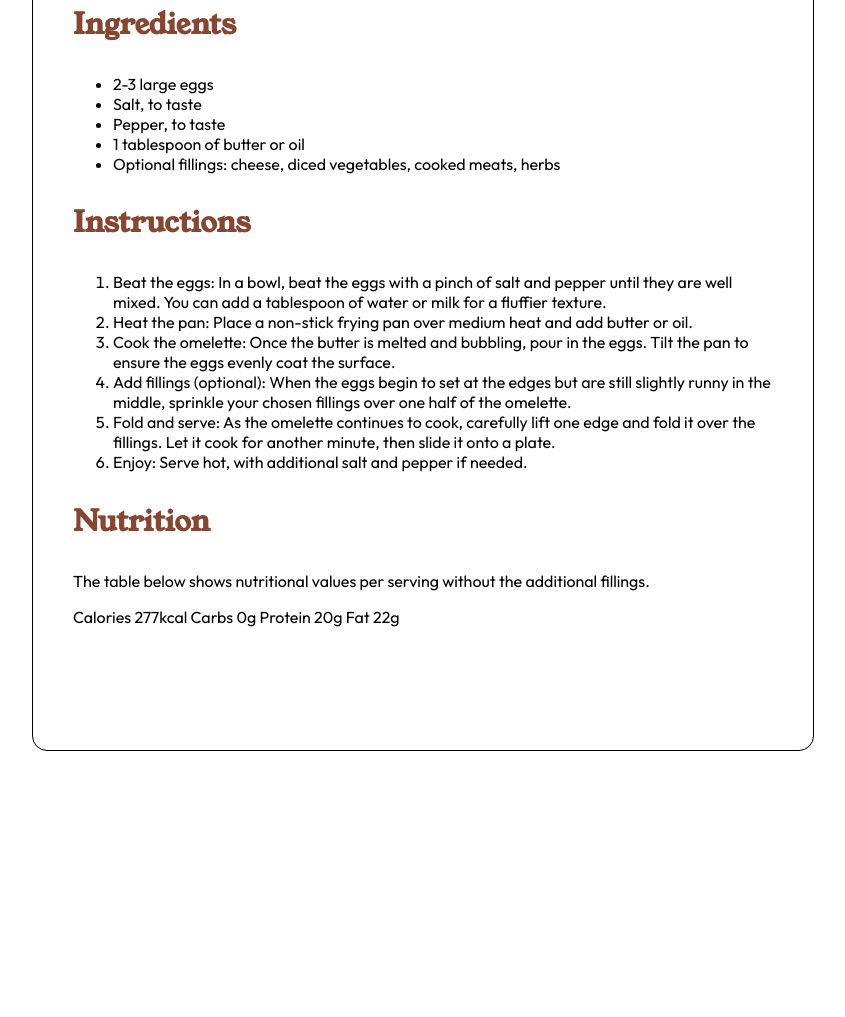
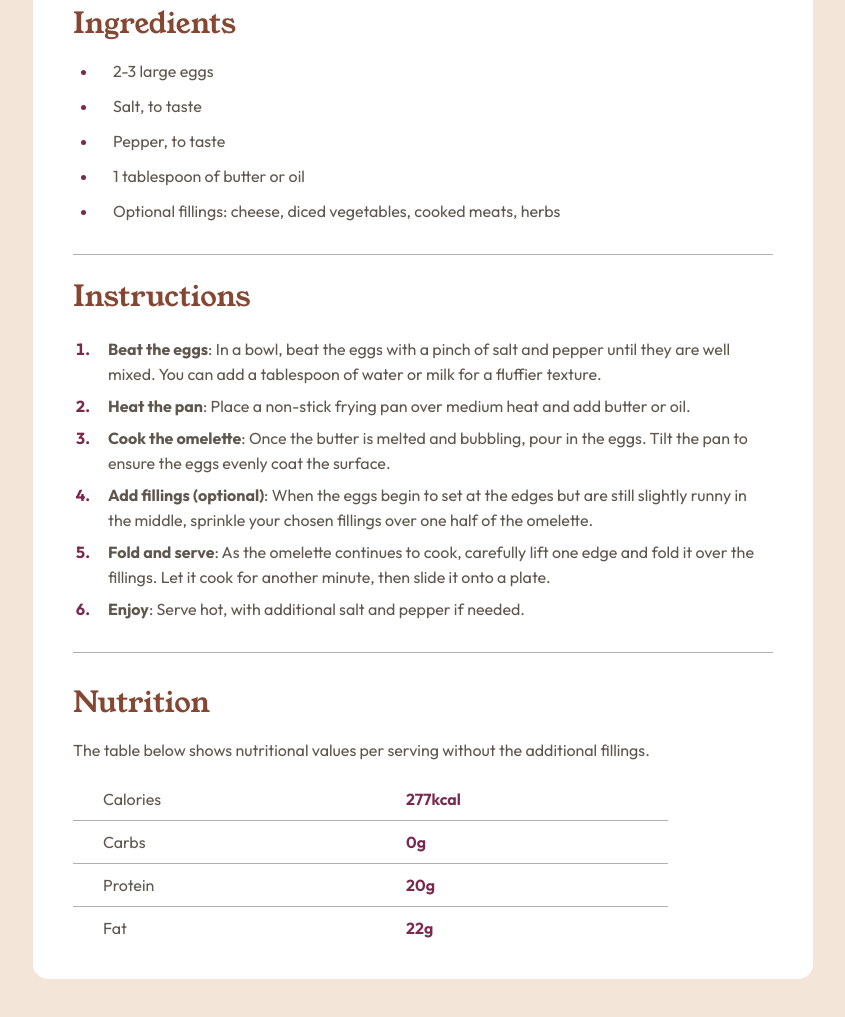
Before and after one commit to danielseverian/Recipe-Page, a plain HTML site: page index.html in a window 1280 px wide. Shown: the part 831-1848 px from the top of the page, without its empty margins (217-1062 px from the left). Before the commit the page ends 1682 px from the top, so only its background shows below. Drawn offline with Linux system fonts and the light colour scheme.

Commit message:
second part

```diff
--- a/CSS/styles.css
+++ b/CSS/styles.css
@@ -4,18 +4,20 @@ body {
     box-sizing: border-box;
     font-family: "Outfit";
     font-size: 16px;
+    background-color: hsl(30, 54%, 90%);
+    color: hsl(30, 10%, 34%);
 }
 
 .container {
     width: 700px;
-    height: 1400px;
+    height: 1630px;
     margin: 100px auto;
-    border: 1px solid black;
     border-radius: 15px;
     padding: 40px;
     display: flex;
     flex-direction: column;
     align-items: center;
+    background-color: #fff;
 }
 
 .image-container img {
@@ -27,6 +29,7 @@ header h2 {
     font-family: "Young serif";
     font-size: 2.4rem;
     margin-bottom: 10px;
+    color: hsl(24, 5%, 18%);
 }
 
 header p {
@@ -71,4 +74,113 @@ header p {
     color: hsl(14, 45%, 36%);
     font-family: "Young serif";
     font-size: 1.8rem;
+    font-weight: 400;
 }
+
+.ingredients {
+    border-bottom: 1px ridge rgb(177, 176, 176);
+}
+
+.ingredients ul {
+    margin-top: 0;
+    padding-left: 25px;
+    line-height: 35px;
+    margin-bottom: 25px;
+}
+
+.ingredients li {
+    padding-left: 15px;
+}
+
+.ingredients li::marker {
+    color: hsl(332, 51%, 32%);
+}
+
+.ingredients h3 {
+    margin-bottom: 10px;
+}
+
+.instructions {
+    line-height: 25px;
+    border-bottom: 1px ridge rgb(177, 176, 176);
+}
+
+.instructions ol {
+    padding-left: 20px;
+    margin-bottom: 30px;
+}
+
+.instructions li::marker {
+    color: hsl(332, 51%, 32%);
+    font-weight: bold;
+}
+
+.instructions li {
+    padding-left: 15px;
+    margin-bottom: 7px;
+}
+
+.nutrition {
+    margin-top: 0;
+    display: flex;
+    flex-direction: column;
+}
+
+.nutrition h3 {
+    margin-bottom: 17px;
+}
+
+.nutrition p {
+    margin-top: 0;
+}
+
+.table {
+    line-height: 40px;
+    border-collapse: collapse;
+    width: 85%
+}
+
+tr:nth-child(2) {
+    border-bottom: 1px ridge rgb(177, 176, 176);
+ }
+
+ tr:nth-child(3)  {
+    border-bottom: 1px ridge rgb(177, 176, 176);
+ }
+
+ tr:nth-child(4)  {
+    border-bottom: 1px ridge rgb(177, 176, 176);
+ }
+
+td {
+    padding-left: 30px;
+}
+
+.num-color {
+    color: hsl(332, 51%, 32%);
+    font-weight: 650;
+}
+
+
+@media (max-width: 600px) {
+    .container {
+        width: 400px;
+        height: 1950px;
+        padding: 0;
+        border-radius: 0;
+    }
+
+    header h2 {
+        font-size: 2rem;
+    }
+
+    .image-container img {
+        width: 100%;
+        border-radius: 0;
+    }
+
+    .content {
+        padding-left: 30px;
+        padding-right: 30px;
+    }
+}
--- a/index.html
+++ b/index.html
@@ -49,36 +49,45 @@
       <div class="instructions">
         <h3 class="title">Instructions</h3>
         <ol>
-          <li>Beat the eggs: In a bowl, beat the eggs with a pinch of salt and pepper until they are well mixed.
+          <li><span class="bold">Beat the eggs</span>: In a bowl, beat the eggs with a pinch of salt and pepper until they are well mixed.
             You can add a tablespoon of water or milk for a fluffier texture.</li>
-          <li>Heat the pan: Place a non-stick frying pan over medium heat and add butter or oil.
+          <li><span class="bold">Heat the pan</span>: Place a non-stick frying pan over medium heat and add butter or oil.
           </li>
-          <li>Cook the omelette: Once the butter is melted and bubbling, pour in the eggs. Tilt the pan to ensure
+          <li><span class="bold">Cook the omelette</span>: Once the butter is melted and bubbling, pour in the eggs. Tilt the pan to ensure
             the eggs evenly coat the surface.</li>
-          <li> Add fillings (optional): When the eggs begin to set at the edges but are still slightly runny in the
+          <li><span class="bold">Add fillings (optional)</span>: When the eggs begin to set at the edges but are still slightly runny in the
             middle, sprinkle your chosen fillings over one half of the omelette.</li>
-          <li>Fold and serve: As the omelette continues to cook, carefully lift one edge and fold it over the
+          <li><span class="bold">Fold and serve</span>: As the omelette continues to cook, carefully lift one edge and fold it over the
             fillings. Let it cook for another minute, then slide it onto a plate.</li>
-          <li>Enjoy: Serve hot, with additional salt and pepper if needed.</li>
+          <li><span class="bold">Enjoy</span>: Serve hot, with additional salt and pepper if needed.</li>
         </ol>
       </div>
       <div class="nutrition">
         <h3 class="title">Nutrition</h3>
         <p> The table below shows nutritional values per serving without the additional fillings.</p>
-        <table>
+      <table class="table">
+          <tr class="tr">
+              <th></th>
+              <th></th>
+          </tr>
+          <tr class="tr">
+              <td>Calories</td>
+              <td class="num-color">277kcal</td>
+          </tr>
+          <tr class="tr">
+              <td> Carbs</td>
+              <td class="num-color">0g</td>
+          </tr>
+          <tr class="tr">
+            <td>Protein</td>
+            <td class="num-color">20g</td>
+        </tr>
+        <tr class="tr">
+          <td>Fat</td>
+          <td class="num-color">22g</td>
+        </tr>
+      </table>
 
-          Calories
-          277kcal
-
-          Carbs
-          0g
-
-          Protein
-          20g
-
-          Fat
-          22g
-        </table>
       </div>
     </main>
 
```
